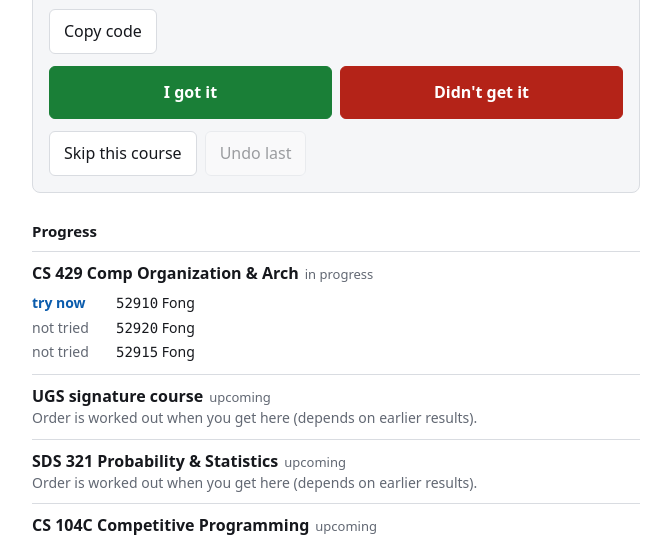
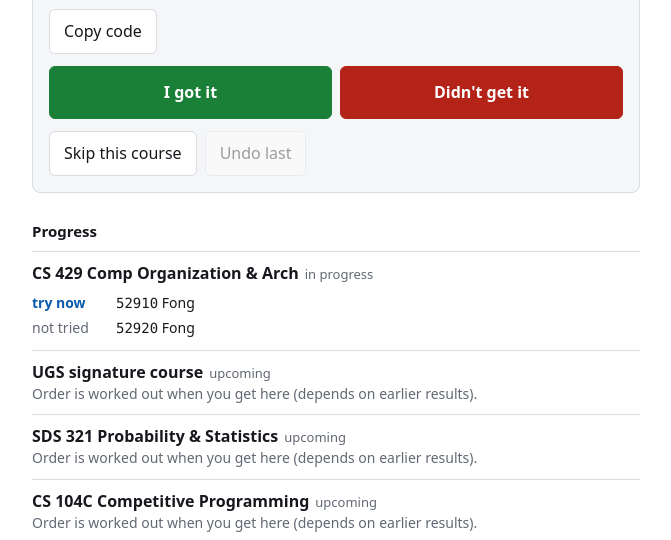
Before and after one commit to aariv-modi/class-registration-helper, a plain HTML site: page index.html in a window 1280 px wide. Shown: the part 237-777 px from the top of the page, without its empty margins (304-975 px from the left). Drawn offline with Linux system fonts and the light colour scheme.

Commit message:
Remove closed Fong section 52915

```diff
--- a/index.html
+++ b/index.html
@@ -256,13 +256,13 @@
 //   and clash-skipping handles everything that depends on earlier results.
 //
 // Why this order (decided with you):
-//   - CS 429 first: top priority and most contested.
-//     Only open sections are included. All Chatterjee and Joshi sections are closed, so only Fong.
+//   - CS 429 first: your top priority (you confirmed this after Chatterjee closed).
+//     Only open sections are included. All Chatterjee and Joshi sections and Fong 52915 are
+//     closed, so only Fong 52910 and 52920 remain.
 //     Every Fong section (Tue/Thu 2-4) clashes with TD 301 (Tue/Thu 2-3:30), so TD is only
 //     possible if you get no CS 429. CS 103F (Tue 1-2) ends as Fong starts, so it still fits.
 //     Fong: 52910 and 52920 each block one Ethics section and nothing else, so it's a tie,
-//       broken by your earlier-Friday preference. 52915 goes last because its Fri 1-3 blocks
-//       an Ethics section AND Global Pop Music.
+//       broken by your earlier-Friday preference (52910 also ends your Friday earlier).
 //   - UGS next: Ethics of AI sections earliest-Friday first, then Travel, then Global Pop Music.
 //   - SDS 321: Hersh, Sarkar, Stipcic 10am, Stipcic 9am. Clashes with nothing in this plan.
 //   - CS 104C, CS 103F, TD 301, MUS 307, SED 303: always attempted, in that order; a section that
@@ -274,7 +274,6 @@ var COURSES = [
     sections: [
       { code: '52910', label: 'Fong', times: ['Tue 14:00-16:00', 'Thu 14:00-16:00', 'Fri 11:00-13:00'] },
       { code: '52920', label: 'Fong', times: ['Tue 14:00-16:00', 'Thu 14:00-16:00', 'Fri 15:00-17:00'] },
-      { code: '52915', label: 'Fong', times: ['Tue 14:00-16:00', 'Thu 14:00-16:00', 'Fri 13:00-15:00'] },
     ],
   },
   {
```
